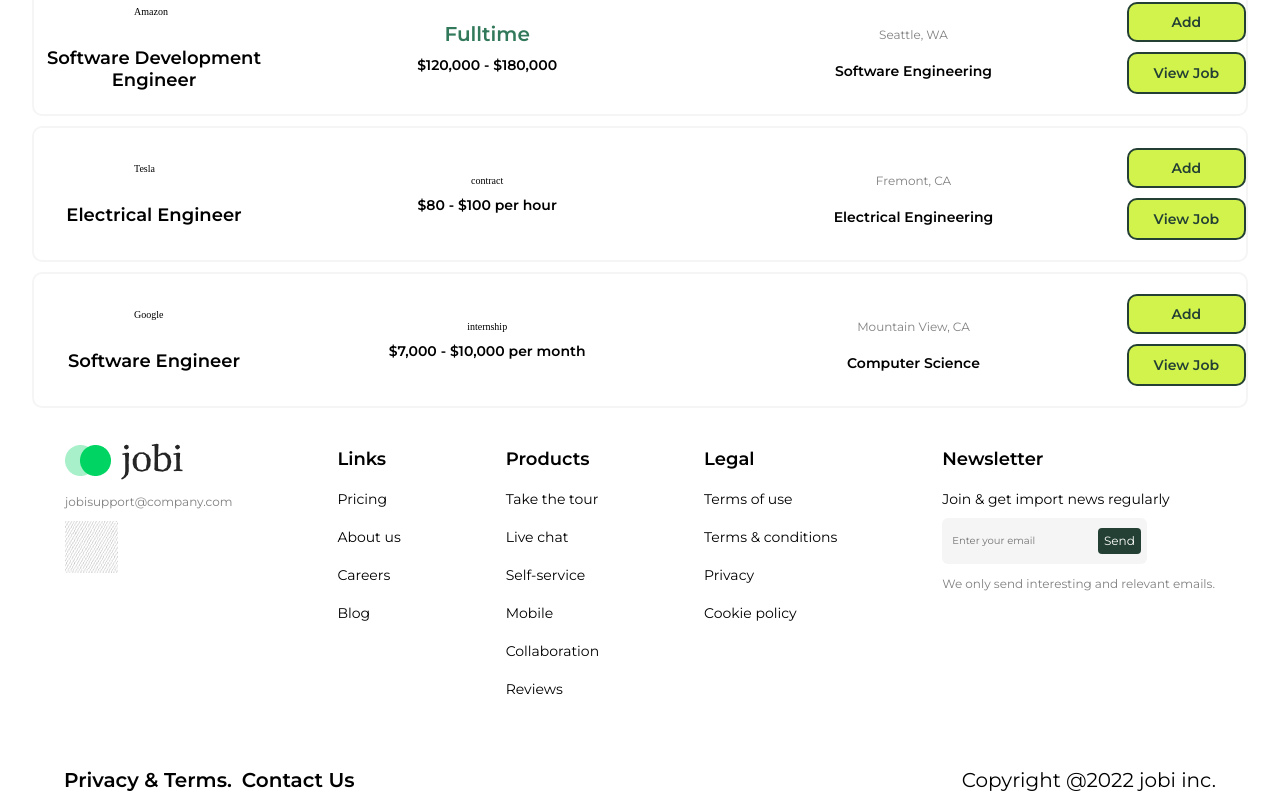
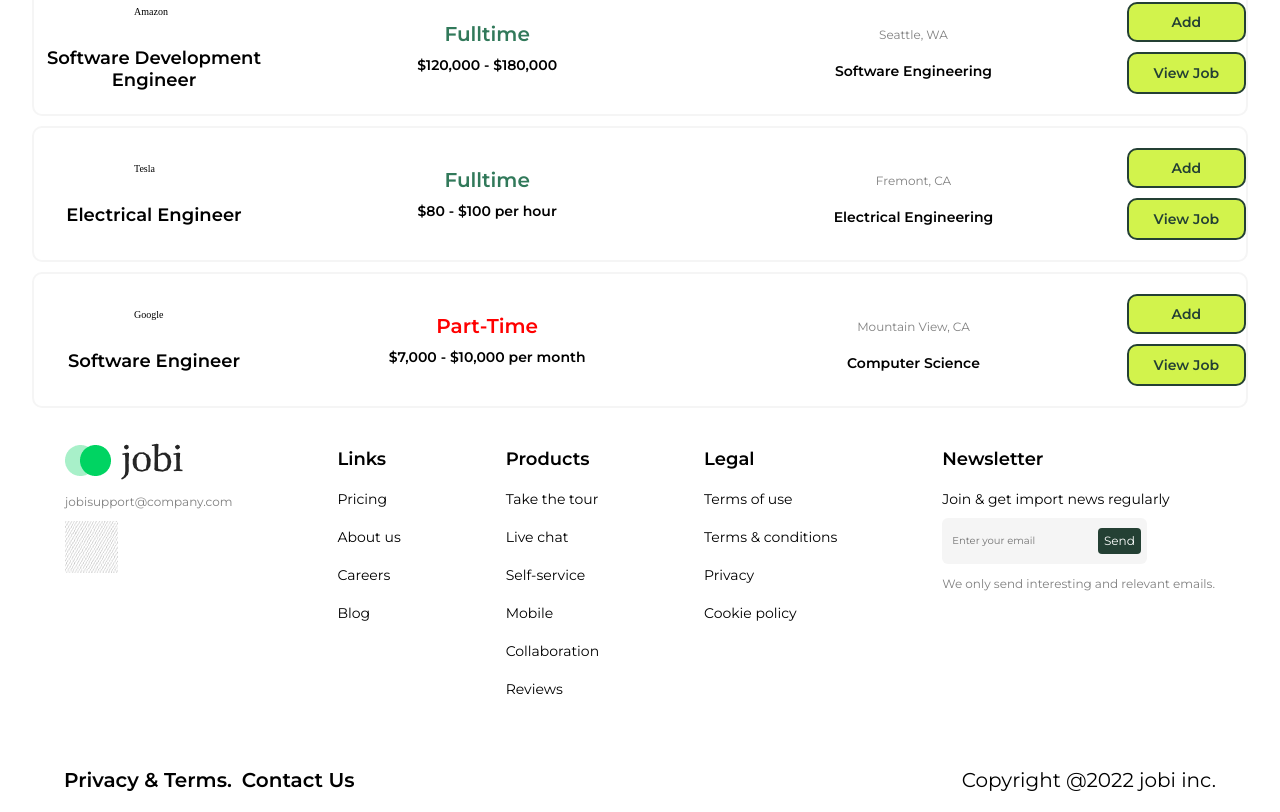
Before and after one commit to rodgersajb/jobi, a React (Vite) app: page /jobs in a window 1280 px wide. Shown: the part 2851-3663 px from the top of the page. Built offline with nearby package versions, Linux system fonts and the light colour scheme; no server answers; the database is empty.

Commit message:
imported more images

```diff
--- a/src/Components/Jobs.jsx
+++ b/src/Components/Jobs.jsx
@@ -377,7 +377,7 @@
   },
   {
     logo: "Tesla",
-    work: "contract",
+    work: "fulltime",
     job: "Electrical Engineer",
     location: "Fremont, CA",
     datePosted: "2023-03-15",
@@ -404,7 +404,7 @@
   },
   {
     logo: "Google",
-    work: "internship",
+    work: "part-time",
     job: "Software Engineer",
     location: "Mountain View, CA",
     datePosted: "2023-04-01",
--- a/src/Components/LoginModal.jsx
+++ b/src/Components/LoginModal.jsx
@@ -1,6 +1,10 @@
 import { useState } from "react";
 import { Link, Navigate } from "react-router-dom";
-import { useNavigate } from "react-router-dom";
+
+
+import googleLogIn from "../assets/google-login.jpg";
+import fbLogin from "../assets/fb-login.jpg";
+
 import {
   getAuth,
   onAuthStateChanged,
@@ -173,11 +177,11 @@
               <div className="sign-in-buttons">
                 <button onClick={googleSignIn}>
                   <img
-                    src="src/assets/g-login.jpg"
+                    src={googleLogIn}
                     alt="google log in button"
                   />
                 </button>
-                <button onClick={facebookSignIn}>
+                <button onClick={fbLogin}>
                   <img
                     src="src/assets/fb-log.jpg"
                     alt="facebook log in button"
```
